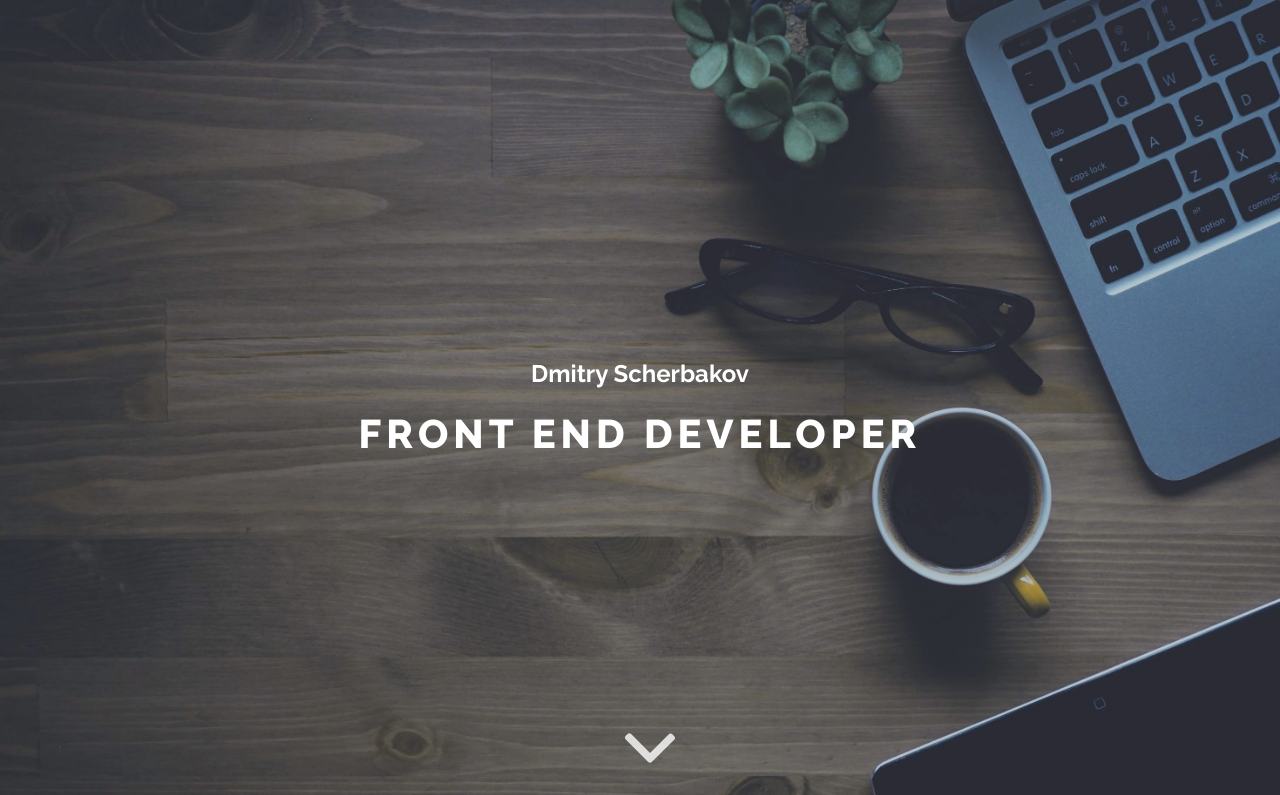
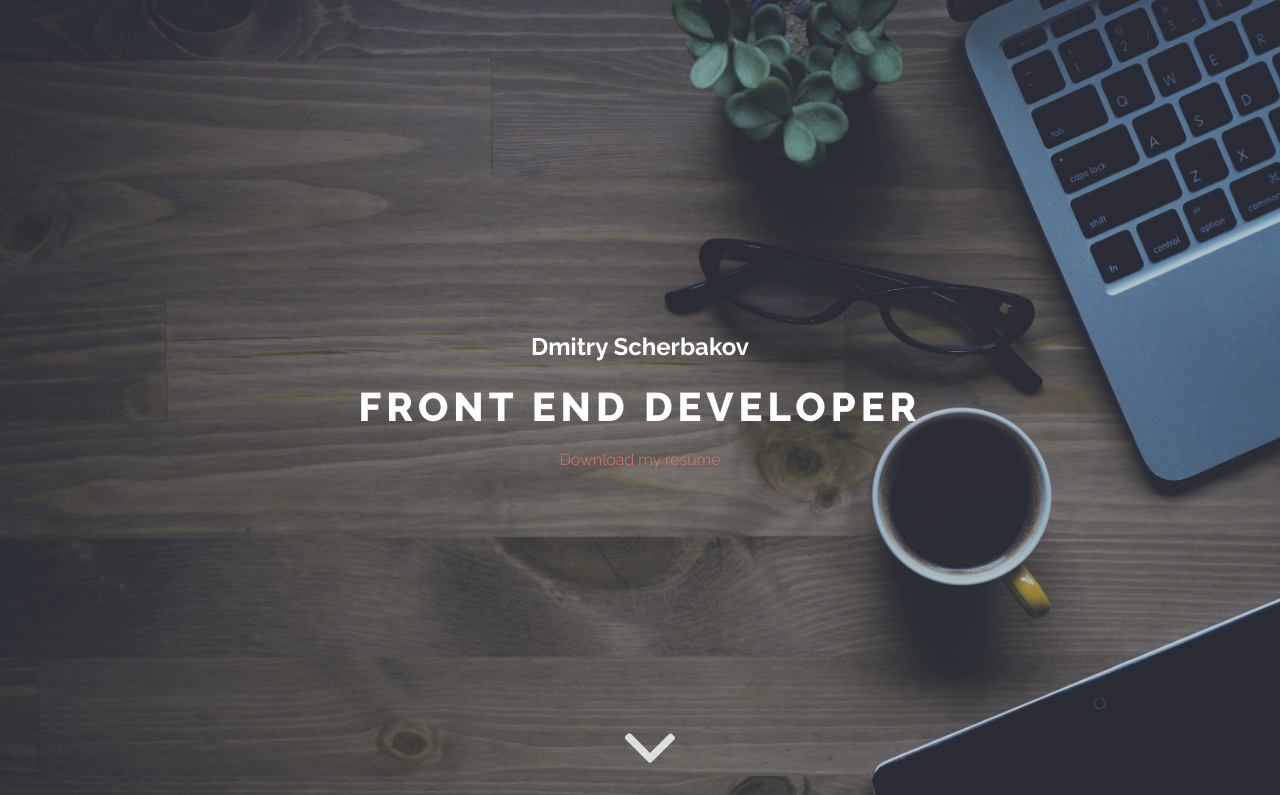
Before and after one commit to 3ddesign/myhome_project, a website: page app/index.html in a window 1280 px wide. Shown: the top 795 px of the page. Drawn offline with Linux system fonts and the light colour scheme.

Commit message:
delete looking for, add new comp

```diff
--- a/app/index.html
+++ b/app/index.html
@@ -21,7 +21,7 @@
             <p class="start s2">Dmitry Scherbakov</p>
             <h1>Front End Developer</h1>
             <!--<p class="start">Looking for a job as a Junior Front End Developer</p>-->
-            <!--<div class="start"><a target="_blank" href="http://scherbakov.com.ua/Scherbakov_D.pdf">Download my resume</a></div>-->
+            <div class="start"><a target="_blank" href="http://scherbakov.com.ua/Scherbakov_D.pdf">Download my resume</a></div>
         </div>
         <a href="#aboutme">
             <div class="scroll-down">
```
